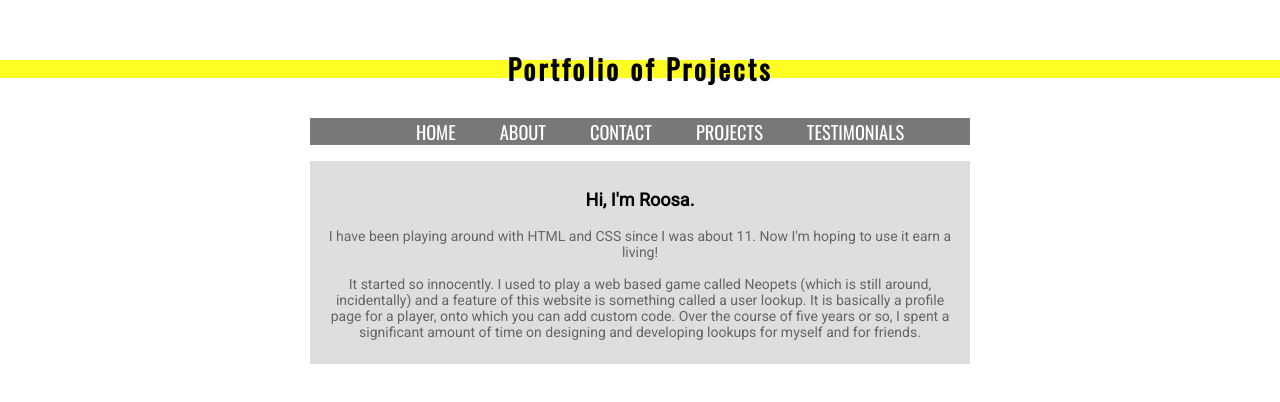
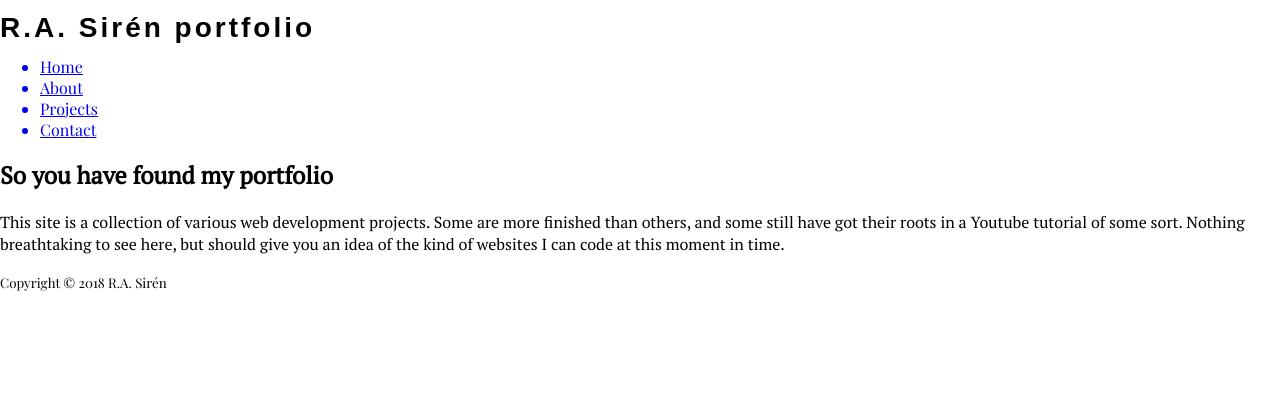
Before and after one commit to roosanna/roosanna.github.io, a plain HTML site: page index.html in a window 1280 px wide. Drawn offline with nearby package versions, Linux system fonts and the light colour scheme.

Commit message:
Update index.html

```diff
--- a/index.html
+++ b/index.html
@@ -1,33 +1,37 @@
-<!DOCTYPE HTML>
-<html>
+<!DOCTYPE html>
+<html lang="en" dir="ltr">
   <head>
-    <link href="https://fonts.googleapis.com/css?family=Roboto|Oswald" rel="stylesheet">
-    <link href="style.css" type="text/css" rel="stylesheet">
-    <title>
-      Roosa Annaliisa Sirén
-    </title>
     <meta charset="utf-8">
+    <title>R.A. Sirén portfolio</title>
+    <link rel="stylesheet" href="style.css">
+    <link href="https://fonts.googleapis.com/css?family=PT+Serif|Playfair+Display" rel="stylesheet">
+    <style media="screen">
+      body{
+        font-family: 'Playfair Display', serif;
+      }
+      main{
+        font-family: 'PT Serif';
+      }
+    </style>
   </head>
   <body>
-    <center>
-      <div id="header">
-        <h1>Portfolio of Projects</h1>
-      </div>
-      <div class="nav">
-        <ul>
-          <a href="./index.html"><li>Home</li></a>
-          <a href="#"><li>About</li></a>
-          <a href="#"><li>Contact</li></a>
-          <a href="#"><li>Projects</li></a>
-          <a href="#"><li>Testimonials</li></a>
-        </ul>
-      </div>
-    <div class="text">
-      <h3>Hi, I'm Roosa.</h3>
-      <p>I have been playing around with HTML and CSS since I was about 11. Now I'm hoping to use it earn a living!<br><br>
-      It started so innocently. I used to play a web based game called Neopets (which is still around, incidentally) and a feature of this website is something called a user lookup. It is basically a profile page for a player, onto which you can add custom code. Over the course of five years or so, I spent a significant amount of time on designing and developing lookups for myself and for friends.
-      </p>
-    </div>
-    </center>
+    <header>
+      <h1>R.A. Sirén portfolio</h1>
+    </header>
+    <nav>
+      <ul class="navigation">
+        <a href="index.html"><li>Home</li></a>
+        <a href="about.html"><li>About</li></a>
+        <a href="projects.html"><li>Projects</li></a>
+        <a href="contact.html"><li>Contact</li></a>
+      </ul>
+    </nav>
+    <main>
+      <h2>So you have found my portfolio</h2>
+      <p>This site is a collection of various web development projects. Some are more finished than others, and some still have got their roots in a Youtube tutorial of some sort. Nothing breathtaking to see here, but should give you an idea of the kind of websites I can code at this moment in time.</p>
+    </main>
+    <footer>
+      <small>Copyright &copy; 2018 R.A. Sirén</small>
+    </footer>
   </body>
 </html>
```
